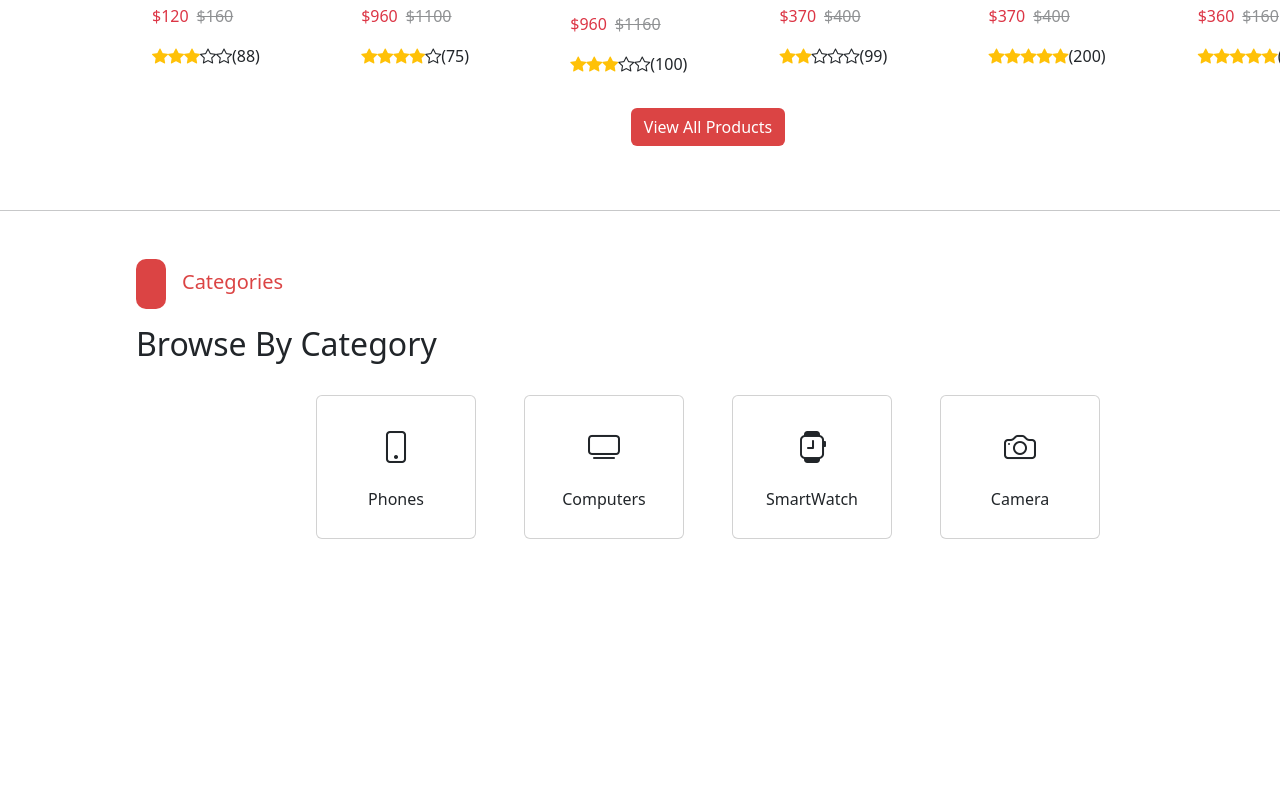
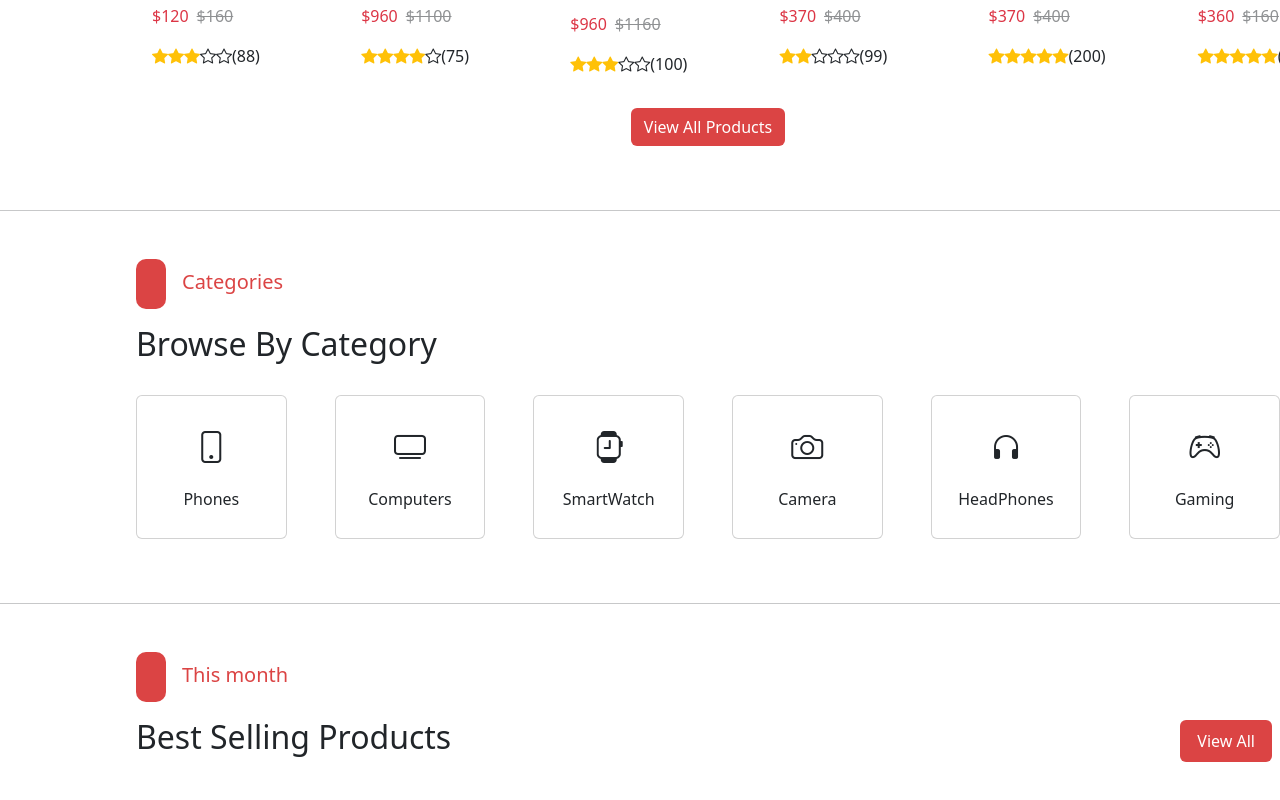
Before and after one commit to CjordanIII/E-commerce-html-css, a plain HTML site: page html/homepage.html in a window 1280 px wide. Shown: the part 1230-2030 px from the top of the page. Before the commit the page ends 1769 px from the top, so only its background shows below. Drawn offline with nearby package versions, Linux system fonts and the light colour scheme.

Commit message:
added: best selling products and btn

```diff
--- a/html/homepage.html
+++ b/html/homepage.html
@@ -317,7 +317,7 @@
             <hr class="line margin-bottom-xl" />
         </div>
         <!-- Categories -->
-        <section class="margin-left-xxl">
+        <section class="margin-left-xxl margin-bottom-xl">
             <div class="d-flex flex-row align-items-center gap-3 padding-bottom-md">
                 <!-- header -->
                 <div class="red-blob"></div>
@@ -369,7 +369,49 @@
                         <p class="card-text">Camera</p>
                     </div>
                 </div>
+
+                <div class="card " style="width: 10rem; height:9em;">
+                    <div class="card-body d-flex text-center flex-column justify-content-center align-itmes-center">
+                        <span style="font-size:2em" class="margin-bottom-sm">
+                            <i class="bi bi-headphones"></i>
+                        </span>
+
+                        <p class="card-text">HeadPhones</p>
+                    </div>
+                </div>
+
+                <div class="card " style="width: 10rem; height:9em;">
+                    <div class="card-body d-flex text-center flex-column justify-content-center align-itmes-center">
+                        <span style="font-size:2em" class="margin-bottom-sm">
+                            <i class="bi bi-controller"></i>
+                        </span>
+
+                        <p class="card-text">Gaming</p>
+                    </div>
+                </div>
+
+
+
             </div>
+        </section>
+        <!-- line -->
+        <div class="d-flex align-itmes-center justify-content-center">
+            <hr class="line margin-bottom-xl" />
+        </div>
+        <!-- best selling products -->
+
+        <section class="margin-left-xxl margin-bottom-xl">
+            <div class="d-flex flex-row align-items-center gap-3 padding-bottom-md">
+                <!-- header -->
+                <div class="red-blob"></div>
+                <h5 class="padding-top-xs text-peach">This month</h5>
+            </div>
+            <div class="d-flex flex-row justify-content-between align-items-center margin-right-sm">
+                <h2>Best Selling Products</h2>
+                <button class="btn btn-peach padding-top-sm padding-left-md padding-right-md padding-bottom-sm">View All</button>
+            </div>
+
+
         </section>
     </main>
 </body>
```
